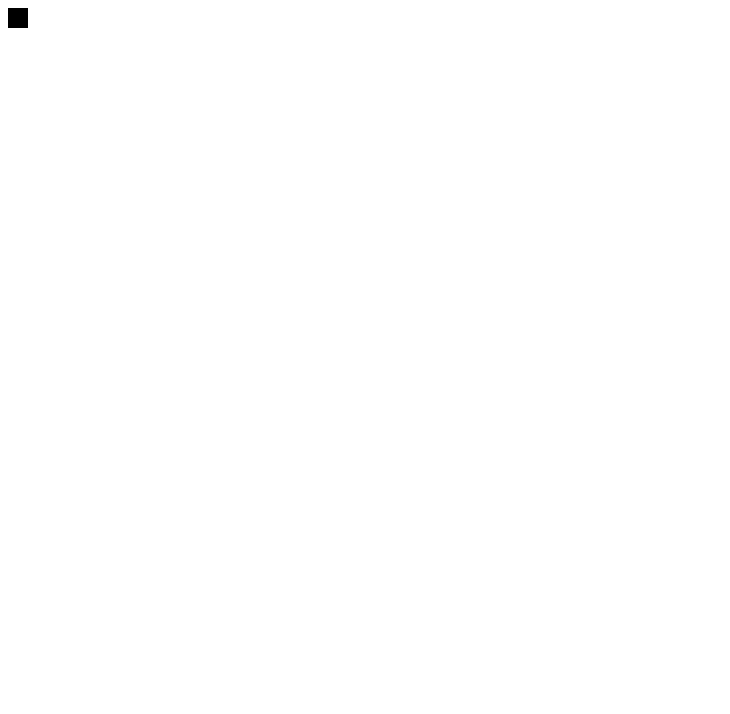
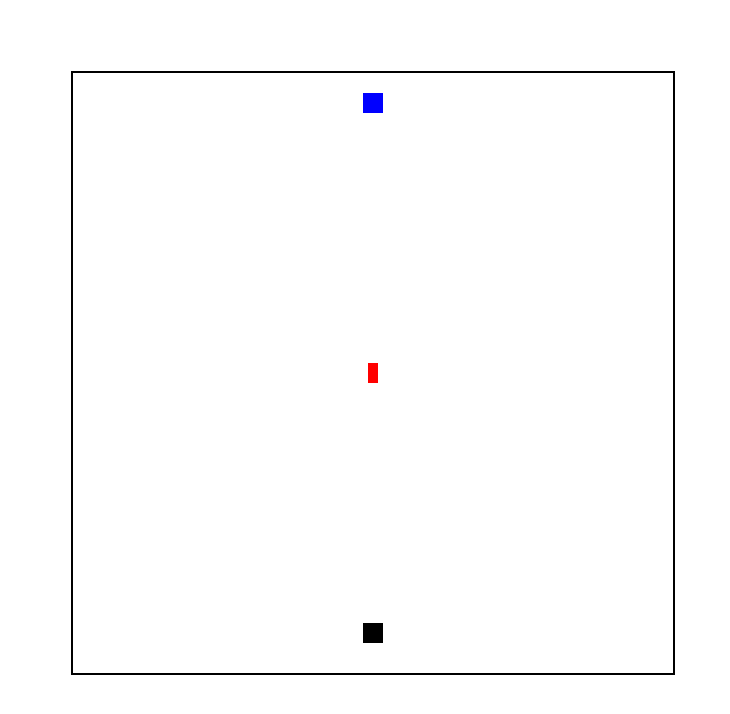
Before and after one commit to GhoststarYT/jsPewPew, a plain HTML site: page index.html in a window 1280 px wide. Shown: the whole page, without its empty margins (0-730 px from the left). Drawn offline with Linux system fonts and the light colour scheme.

Commit message:
Update index.html
Added player movement, bullets, and very basic enemy ai.

```diff
--- a/index.html
+++ b/index.html
@@ -4,22 +4,113 @@
         <title>Hello</title>
     </head>
 
-    <canvas id="canvas" width="600px" height="600px"></canvas>
+    <canvas id="canvas" width="600px" height="600px" style="border: 2px solid black; margin: 5%;"></canvas>
 
     <script>
-        const player = {xPos:0, yPos:0, width:20, height:20, xVol:0, yVol:0};
+        const d = new Date();
+        const player = {xPos:290, yPos:550, width:20, height:20};
+        const bullet = {xPos:-20, yPos:-20, width:10, height:20};
+        const enemyBullet = {xPos:-20, yPos:-20, width:10, height:20};
+        const enemy = {xPos:290, yPos:20, width:20, height:20};
         const keysPressed = {Left:false, Right:false, Space:false};
         var canvas = document.getElementById("canvas");
         var ctx = canvas.getContext("2d");
-        ctx.fillStyle = "#000000";
+        var fired = false;
+        var enemyFired = false;
 
-        player.xPos = 0;
-        player.yPos = 0;
+        d1 = d.getUTCMilliseconds();
+        dTime = d.getUTCMilliseconds() - d1;
+
+        document.addEventListener('keydown', function(event) {
+            if (event.keyCode == 37) {
+                keysPressed.Left = true;
+            }
+            if (event.keyCode == 39) {
+                keysPressed.Right = true;
+            }
+            if (event.keyCode == 32) {
+                keysPressed.Space = true;
+            }
+        });
+        document.addEventListener('keyup', function(event) {
+            if (event.keyCode == 37) {
+                keysPressed.Left = false;
+            }
+            if (event.keyCode == 39) {
+                keysPressed.Right = false;
+            }
+            if (event.keyCode == 32) {
+                keysPressed.Space = false;
+            }
+        });
+
+
+        function controls() {
+            if (keysPressed.Left == true) {
+                player.xPos = player.xPos - 2;
+            }
+            if (keysPressed.Right == true) {
+                player.xPos = player.xPos + 2;
+            }
+            if (keysPressed.Space == true) {
+                if (fired == false) {
+                    bullet.xPos = player.xPos + (player.width / 4);
+                    bullet.yPos = player.yPos - (player.height);
+                    console.log("fired");
+                    fired = true;
+                }
+            }
+            if (fired == true){
+                bullet.yPos = bullet.yPos - 4;
+                if (bullet.yPos < 0) {
+                    fired = false;
+                    bullet.xPos = -20;
+                    bullet.yPos = -20;
+                }
+            }
+        }
+
+        function moveEnBullet() {
+            if (enemyFired == true) {
+                enemyBullet.yPos = enemyBullet.yPos + 2;
+                if (enemyBullet.yPos > 600) {
+                    enemyFired = false;
+                }
+            }
+        }
+
+        function aiStuff() {
+            var decision = Math.floor(Math.random() * 3);
+            if (enemy.xPos < player.xPos + 10 && enemy.xPos > player.xPos - 10) {
+                if (enemyFired == false) {
+                    enemyBullet.xPos = enemy.xPos + (enemy.width / 4);
+                    enemyBullet.yPos = enemy.yPos + (enemy.height);
+                    console.log("Rnemy Fired");
+                    enemyFired = true;
+                }
+            }
+            if (enemy.xPos < player.xPos) {
+                enemy.xPos = enemy.xPos + 1;
+            } else if (enemy.xPos > player.xPos) {
+                enemy.xPos = enemy.xPos - 1;
+            }
+            moveEnBullet();
+        }
 
         function drawScreen() {
+            ctx.clearRect(0, 0, canvas.width, canvas.height);
+            ctx.fillStyle = "#000000";
             ctx.fillRect(player.xPos, player.yPos, player.width, player.height);
+            ctx.fillStyle = "#ff0000";
+            ctx.fillRect(bullet.xPos, bullet.yPos, bullet.width, bullet.height);
+            ctx.fillStyle = "#0000ff";
+            ctx.fillRect(enemy.xPos, enemy.yPos, enemy.width, enemy.height);
+            ctx.fillStyle = "#ff0000";
+            ctx.fillRect(enemyBullet.xPos, enemyBullet.yPos, enemyBullet.width, enemyBullet.height);
         }
 
-        var iDrawScreen = setInterval(drawScreen, 10);
+        var iDrawScreen = setInterval(drawScreen, 10 * dTime);
+        var iControls = setInterval(controls, 10 * dTime);
+        var iAiStuff = setInterval(aiStuff, 10 * dTime);
     </script>
 </body>
```
